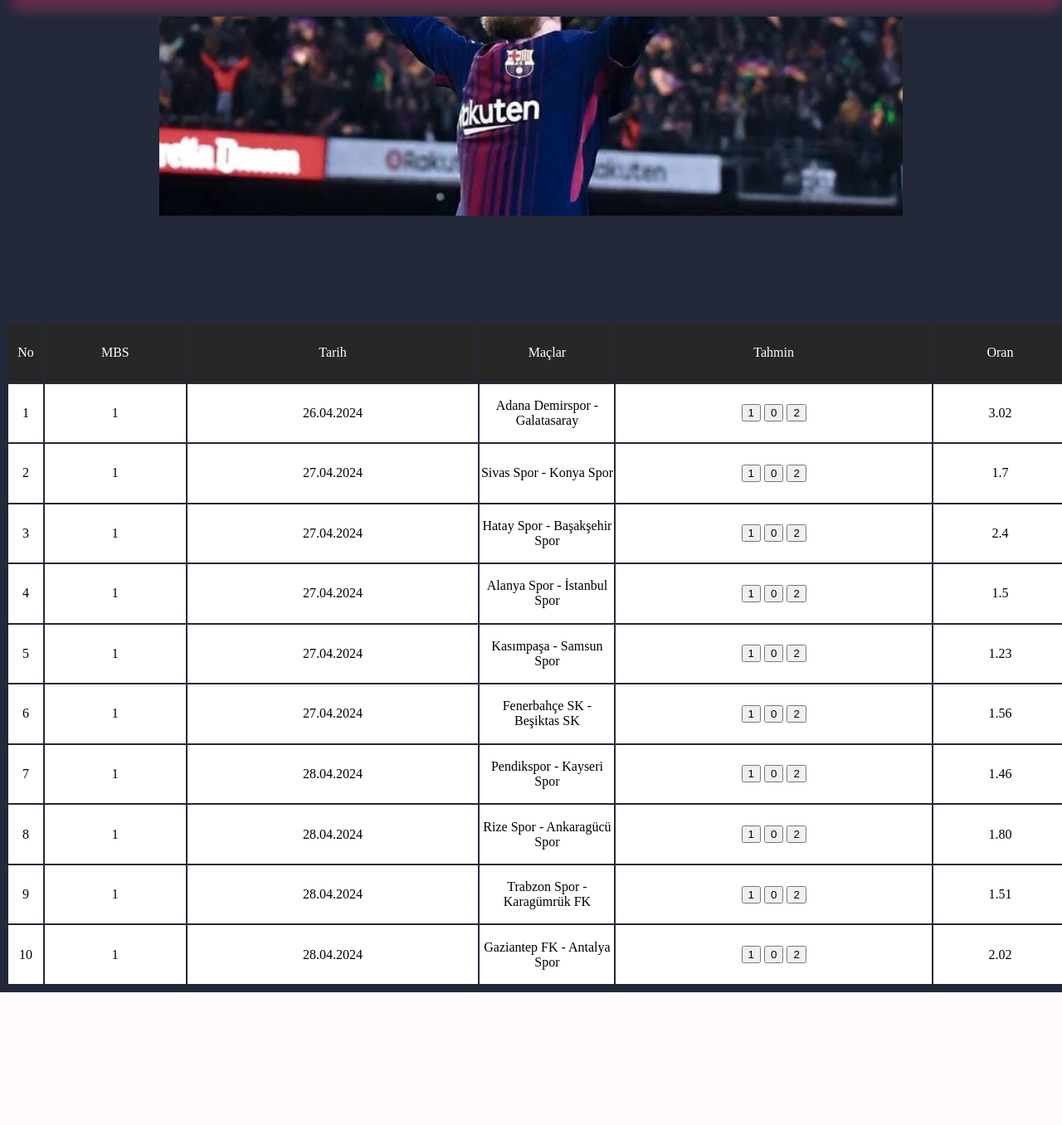
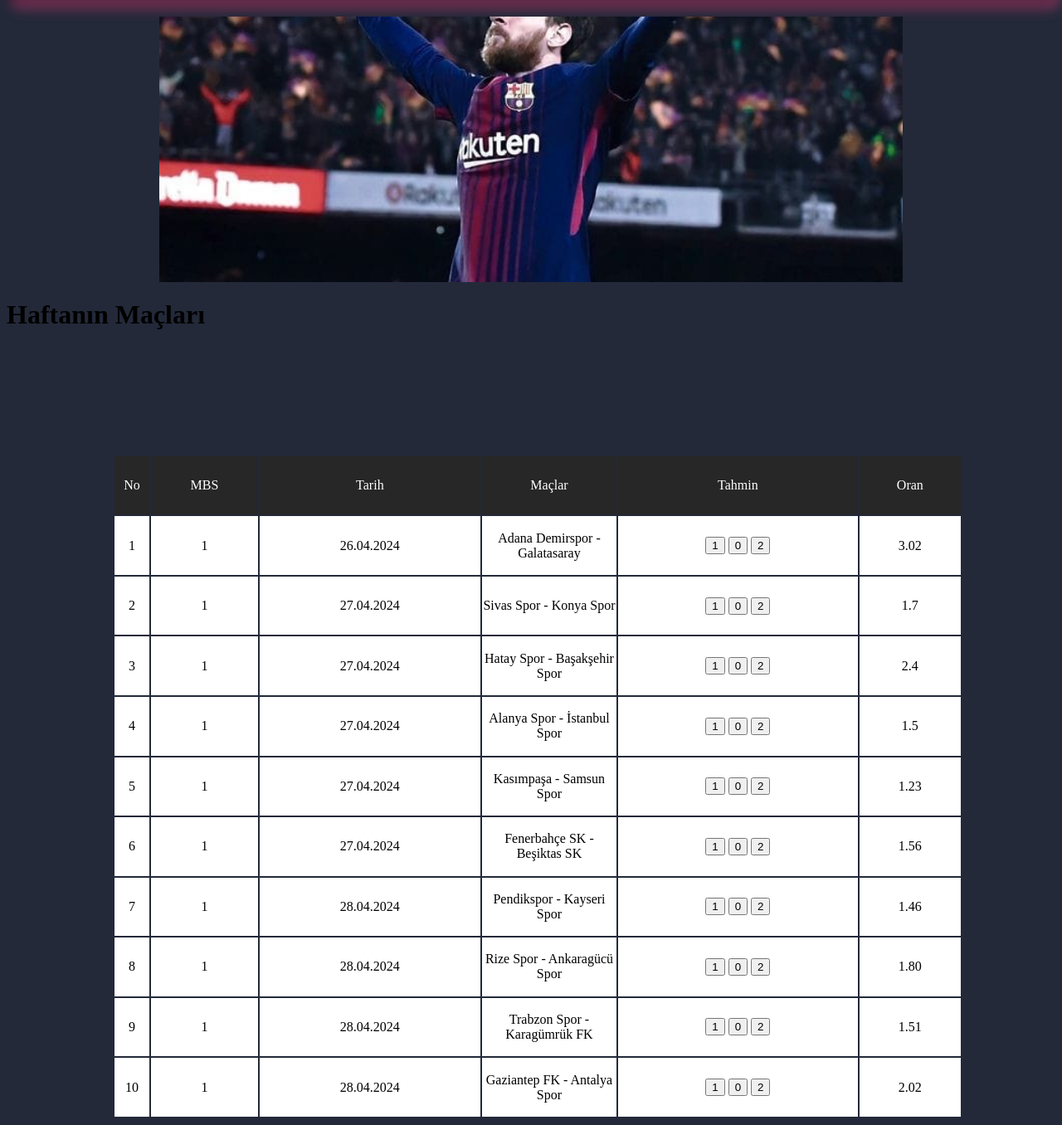
Before and after one commit to milksut/django_website, a Django app: page /bahisler in a window 1280 px wide. Shown: the part 98-1454 px from the top of the page at 83% size. Before the commit the page ends 1294 px from the top, so only its background shows below. Run offline with Django 4.2, Linux system fonts and the light colour scheme.

Commit message:
reklam düzenlendi

```diff
--- a/templates/bahisler.html
+++ b/templates/bahisler.html
@@ -39,7 +39,7 @@
         </div>
     </div>
 </div>
-
+<h1>Haftanın Maçları</h1>
     <div class="bahisler">
         <table>
             <tr class="mac-info">
--- a/templates/style_sheet.html
+++ b/templates/style_sheet.html
@@ -113,12 +113,12 @@ body
     right: 15%;
     background-color: rgb(35, 41, 57);
     width: 70vw;
-    height: 30vh;
+    height: 40vh;
 }
 .slider1{
     position: relative;
     width: 70vw;
-    height: 30vh;
+    height: 40vh;
     overflow: hidden;
     border-radius: inherit;
     box-shadow: inherit;
@@ -413,12 +413,13 @@ th, td {
 /*bahisler için css*/
 /*-----------------------*/
 .bahisler{
-    width: 100vw;
+    width: 80vw;
     height: 100vh;
     display: flex;
     justify-content: center;
     text-align: center;
     padding-top: 8rem;
+    padding-left: 10vw;
     table
     {
       width: 100%;
```
